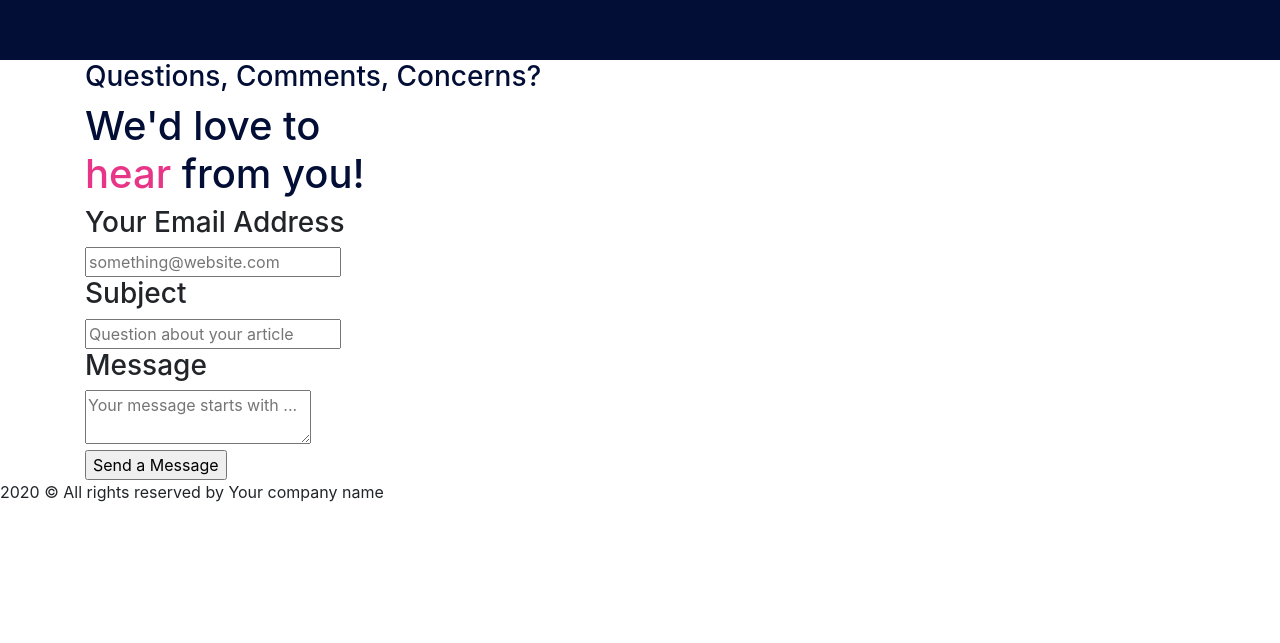
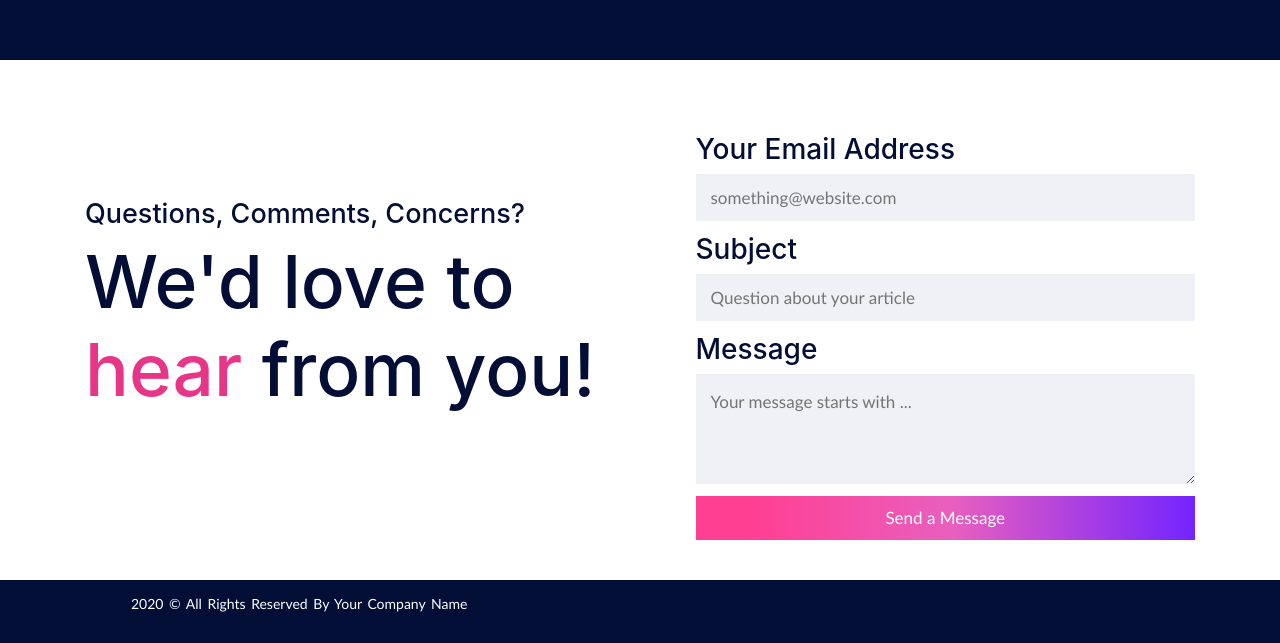
Before and after one commit to indirahmw/finalproject3-msib, a plain HTML site: page fp3/index.html in a window 1280 px wide. Shown: the part 980-1623 px from the top of the page. Before the commit the page ends 1500 px from the top, so only its background shows below. Drawn offline with nearby package versions, Linux system fonts and the light colour scheme.

Commit message:
Styling bagian D yaitu Contact dan Footer

```diff
--- a/fp3/index.css
+++ b/fp3/index.css
@@ -1,5 +1,6 @@
 body {
-    background: #F2F2F2;;
+    background: #F2F2F2;
+    ;
     font-family: 'Basic';
 }
 
@@ -25,7 +26,7 @@ body {
     margin-bottom: 15px;
 }
 
-#underline{
+#underline {
     background-color: #E73587;
     width: 110px;
     height: 2px;
@@ -78,5 +79,136 @@ body {
 }
 
 .white-color {
-    color:white;
+    color: white;
 }
+
+
+/* Contact and Footer */
+
+/* Contact */
+
+* {
+    margin: 0;
+    padding: 0;
+}
+
+body {
+    min-height: 100vh;
+    width: 100%;
+    /* display: flex; */
+    align-items: center;
+    justify-content: center;
+    font-family: 'Trebuchet MS', 'Lucida Sans Unicode', 'Lucida Grande', 'Lucida Sans', Arial, sans-serif;
+}
+
+.container {
+    width: 80%;
+    background: #fff;
+    padding: 20px 60px 40px 40px;
+}
+
+.container .content {
+    display: flex;
+    align-items: center;
+    justify-content: space-between;
+}
+
+.container .content .left-side {
+    width: 50%;
+    height: 100%;
+    position: relative;
+}
+
+.content .left-side h3 {
+    font-size: 27px;
+}
+
+.content .left-side h1 {
+    font-size: 73px;
+}
+
+.container .content .right-side {
+    width: 45%;
+    height: 100%;
+}
+
+.content .right-side h3 {
+    margin-bottom: 7px;
+    color: #020e35;
+}
+
+.right-side .input-box {
+    height: 47px;
+    width: 100%;
+    margin: 53px 0;
+}
+
+.right-side .input-box input,
+.right-side .input-box textarea {
+    box-sizing: border-box;
+    height: 100%;
+    width: 100%;
+    border: none;
+    font-size: 17px;
+    background: #f0f1f7;
+    padding: 15px 15px;
+    font-family: 'Trebuchet MS', 'Lucida Sans Unicode', 'Lucida Grande', 'Lucida Sans', Arial, sans-serif;
+}
+
+.right-side .message-box {
+    min-height: 110px;
+}
+
+.right-side .button input[type="button"] {
+    color: #fff;
+    font-size: 17px;
+    width: 100%;
+    font-family: 'Trebuchet MS', 'Lucida Sans Unicode', 'Lucida Grande', 'Lucida Sans', Arial, sans-serif;
+    outline: none;
+    border: none;
+    padding: 9px 0px;
+    background: linear-gradient(90deg, rgba(255, 63, 146, 1) 11%, rgba(233, 95, 190, 1) 51%, rgba(115, 36, 255, 1) 100%);
+    transition: all 0.3s ease;
+    cursor: pointer;
+}
+
+.right-side .button input[type="button"]:hover {
+    background: #f0f1f7;
+    color: #020e35;
+}
+
+/* Footer */
+
+body {
+    background: #fff;
+}
+
+footer {
+    /* position: absolute; */
+    bottom: 0;
+    left: 0;
+    right: 0;
+    margin: 0;
+    padding: 0;
+    box-sizing: border-box;
+    background: #020e35;
+    height: auto;
+    width: 100vw;
+    font-family: 'Trebuchet MS', 'Lucida Sans Unicode', 'Lucida Grande', 'Lucida Sans', Arial, sans-serif;
+    padding-top: 0px;
+    color: #fff;
+}
+
+.footer-bottom {
+    background: #020e35;
+    width: 100vw;
+    padding: 13px 0;
+    text-align: left;
+}
+
+.footer-bottom p {
+    font-size: 14px;
+    word-spacing: 2px;
+    text-transform: capitalize;
+    padding-left: 131px;
+}
```
Lines whose indentation alone changed are shown as unchanged.
